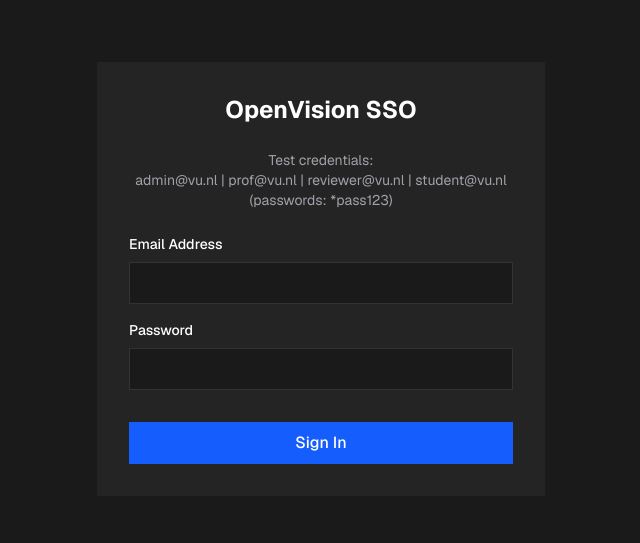
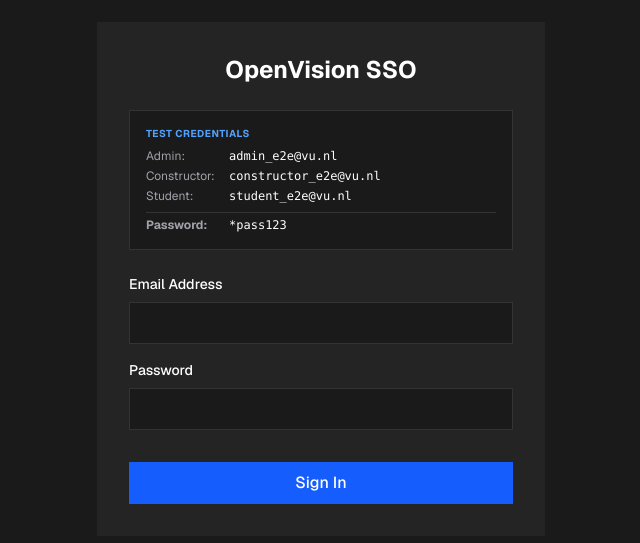
Before and after one commit to DavidCvetkovski/ExamTakerEnvironment, a Next.js app in the folder frontend/: page /login in a window 1280 px wide. Shown: the part 121-664 px from the top of the page, without its empty margins (319-959 px from the left). Built offline with nearby package versions, Linux system fonts and the light colour scheme; no server answers.

Commit message:
fix: standardize on 127.0.0.1 and update login UI credentials

```diff
--- a/frontend/src/app/login/page.tsx
+++ b/frontend/src/app/login/page.tsx
@@ -52,11 +52,15 @@ export default function LoginPage() {
         <div className="min-h-screen bg-[#1A1A1A] flex items-center justify-center text-white font-sans">
             <div className="w-full max-w-md bg-[#242424] p-8 space-y-6">
                 <h1 className="text-2xl font-bold text-center">OpenVision SSO</h1>
-                <p className="text-[#A1A1AA] text-sm text-center">
-                    Test credentials:<br />
-                    admin@vu.nl | prof@vu.nl | reviewer@vu.nl | student@vu.nl<br />
-                    (passwords: *pass123)
-                </p>
+                <div className="bg-[#1A1A1A] border border-[#333] p-4 text-xs space-y-2">
+                    <p className="text-blue-400 font-bold uppercase tracking-wider text-[10px]">Test Credentials</p>
+                    <div className="grid grid-cols-1 gap-1 text-[#A1A1AA]">
+                        <p><span className="w-20 inline-block">Admin:</span> <code className="text-white">admin_e2e@vu.nl</code></p>
+                        <p><span className="w-20 inline-block">Constructor:</span> <code className="text-white">constructor_e2e@vu.nl</code></p>
+                        <p><span className="w-20 inline-block">Student:</span> <code className="text-white">student_e2e@vu.nl</code></p>
+                        <p className="mt-1 pt-1 border-t border-[#333]"><span className="w-20 inline-block font-bold">Password:</span> <code className="text-white">*pass123</code></p>
+                    </div>
+                </div>
 
                 {error && (
                     <div className="bg-red-500/10 border border-red-500/50 text-red-500 p-3 text-sm rounded">
```
Also changed, not shown: 1 other file (tests, documents, lock files or other folders).
